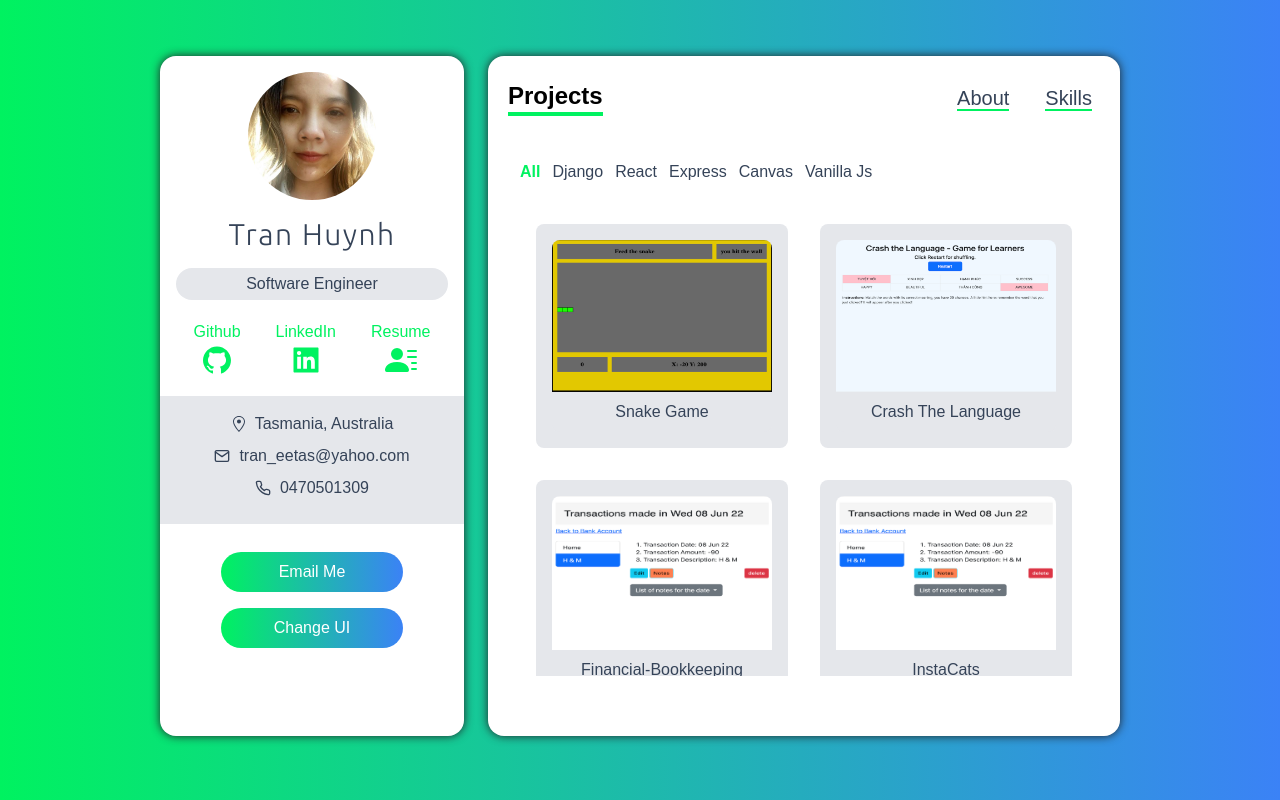
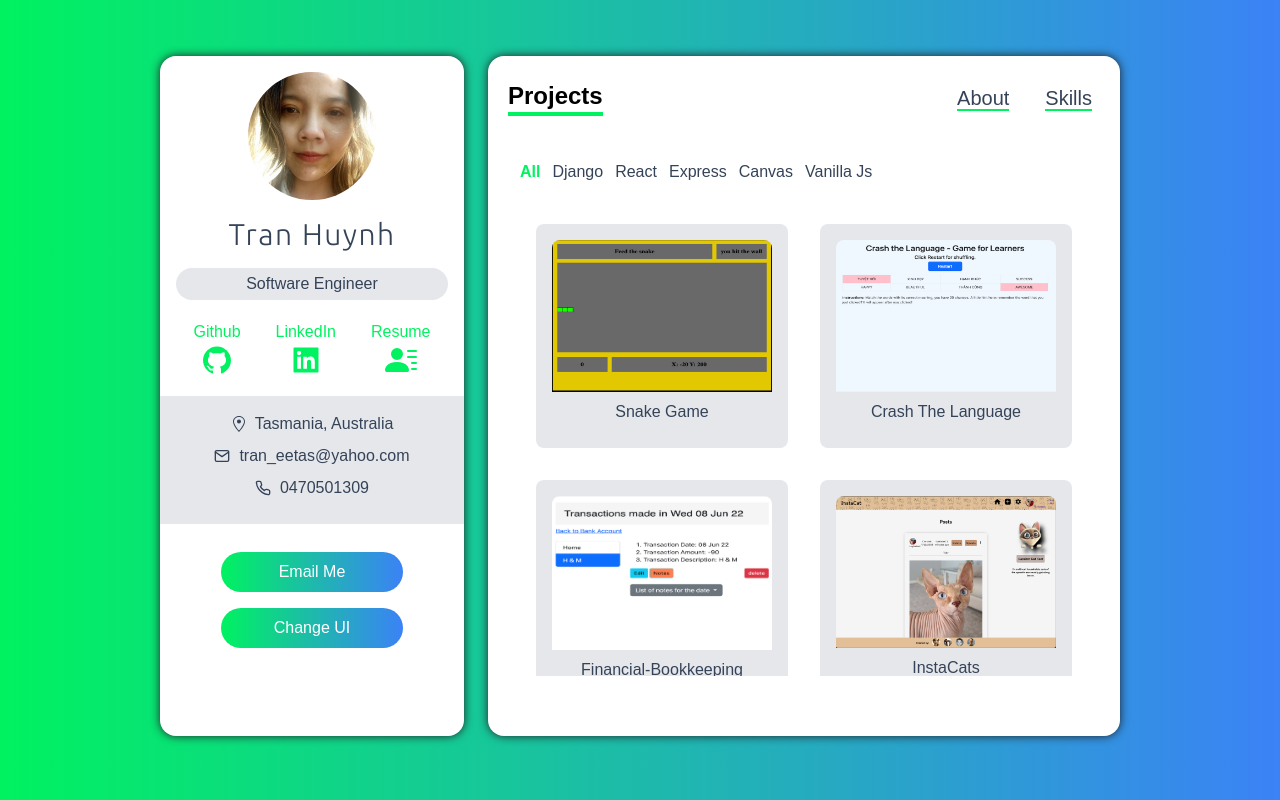
Before and after one commit to hnhtran/portfolio, a Next.js app: page /projects in a window 1280 px wide. Built offline with nearby package versions, Linux system fonts and the light colour scheme.

Commit message:
instacat pic check

```diff
--- a/data.ts
+++ b/data.ts
@@ -155,7 +155,7 @@ export const projects:Project[] = [
     {
         name: 'InstaCats',
         description: 'A clone instagram for cat lovers built with MongoDB, Express, React, Node.js (MERN) stack',
-        image_path: '/images/instacats.png',
+        image_path: '/images/Instacats.png',
         deployed_url: 'https://instacatjat.onrender.com/',
         github_url: 'https://github.com/hnhtran/InstaCat',
         category: ['react', 'express'],
```
Also changed, not shown: public/images/Instacats.png, public/images/instacatso.png (deleted).
